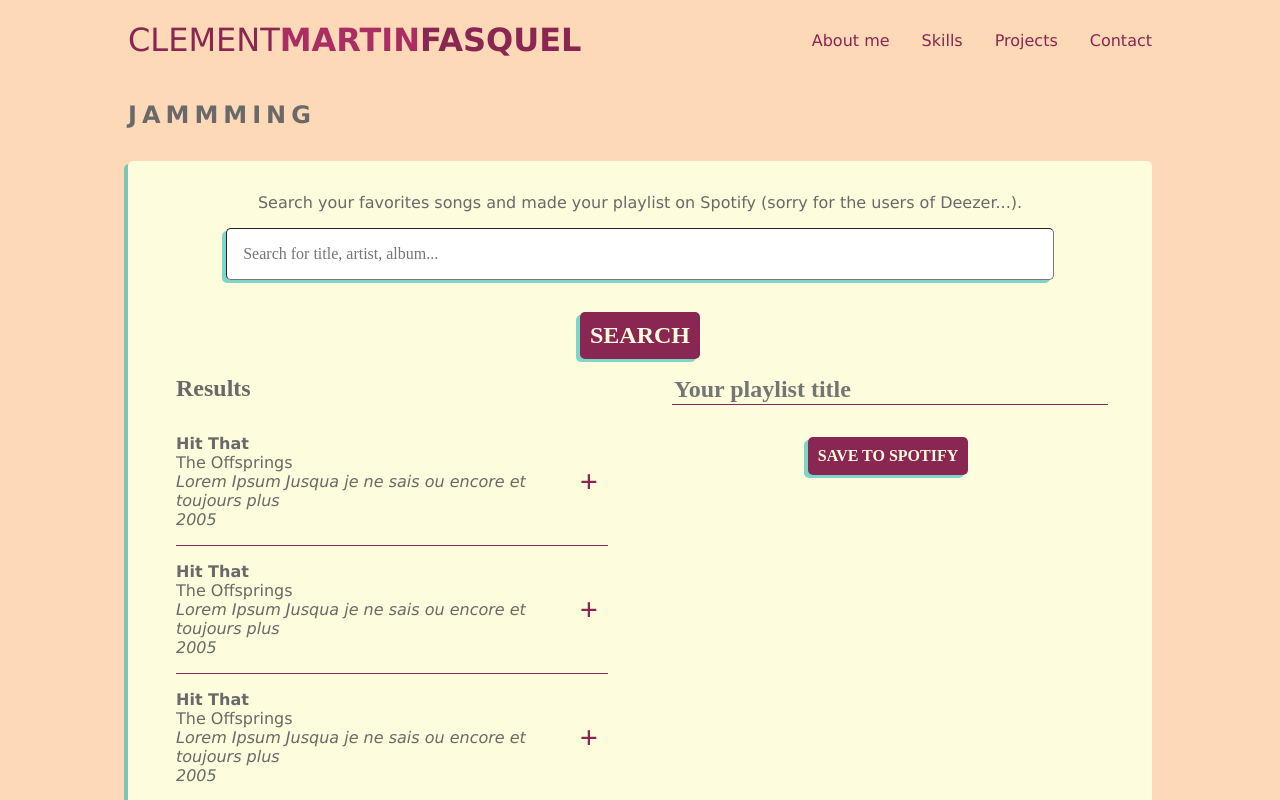
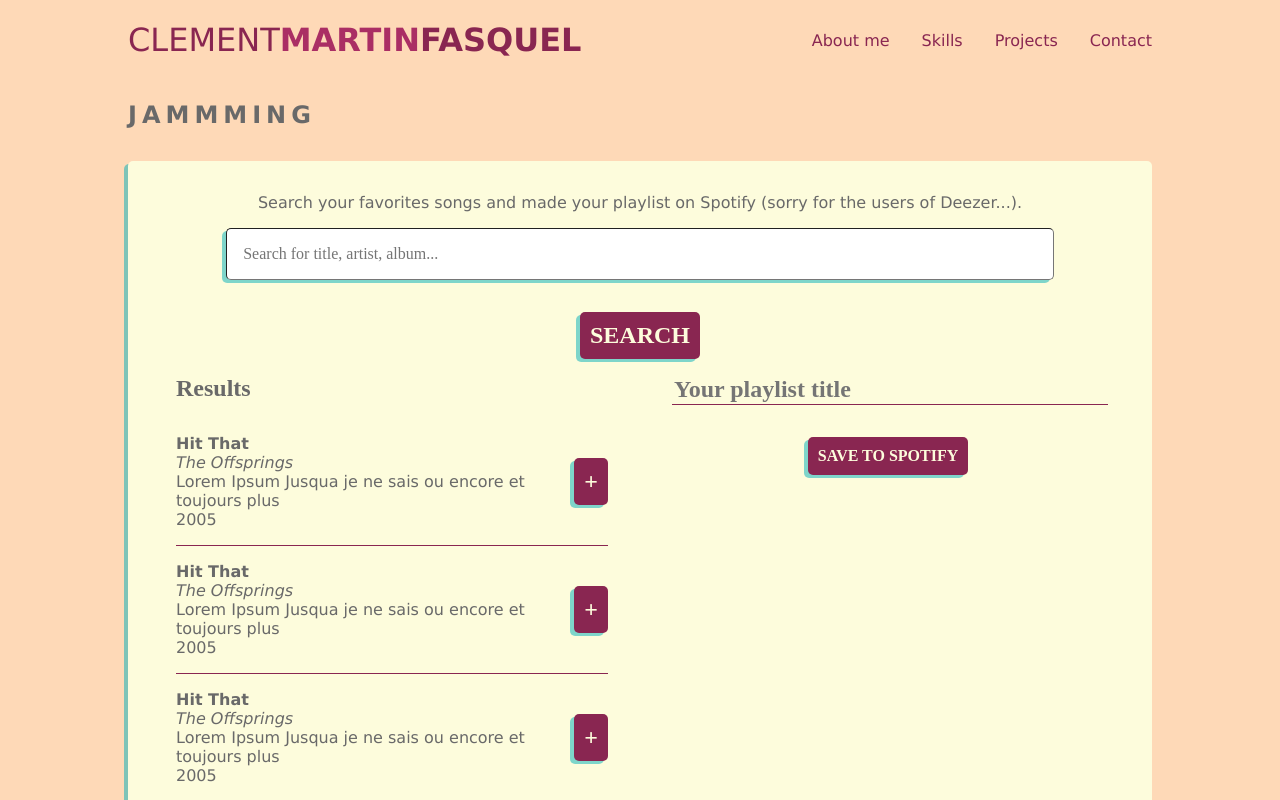
Before and after one commit to CM-F/jammming, a React (Create React App) app: page / in a window 1280 px wide. Shown: the top 800 px of the page. Built offline with nearby package versions, Linux system fonts and the light colour scheme; a web font is replaced by a local one.

Commit message:
change the className of the "+" button

```diff
--- a/src/components/componentsStyles/Track.css
+++ b/src/components/componentsStyles/Track.css
@@ -12,16 +12,15 @@
 }
 
 .artist {
-    font-style: normal;
+    font-style: italic;
 }
 
 .infos {
-    font-style: italic;
     font-weight: 400;
     gap: .5rem;
 }
 
-.button {
+.track-action {
     font-weight: 700;
     font-size: 2rem;
     color: #892651;
@@ -29,11 +28,11 @@
     box-shadow: none;
 }
 
-.button:hover {
+.track-action:hover {
     cursor: pointer;
 }
 
-.button:active {
+.track-action:active {
     color: dimgray;
     background-color:#FDFCDC;
 }
```
